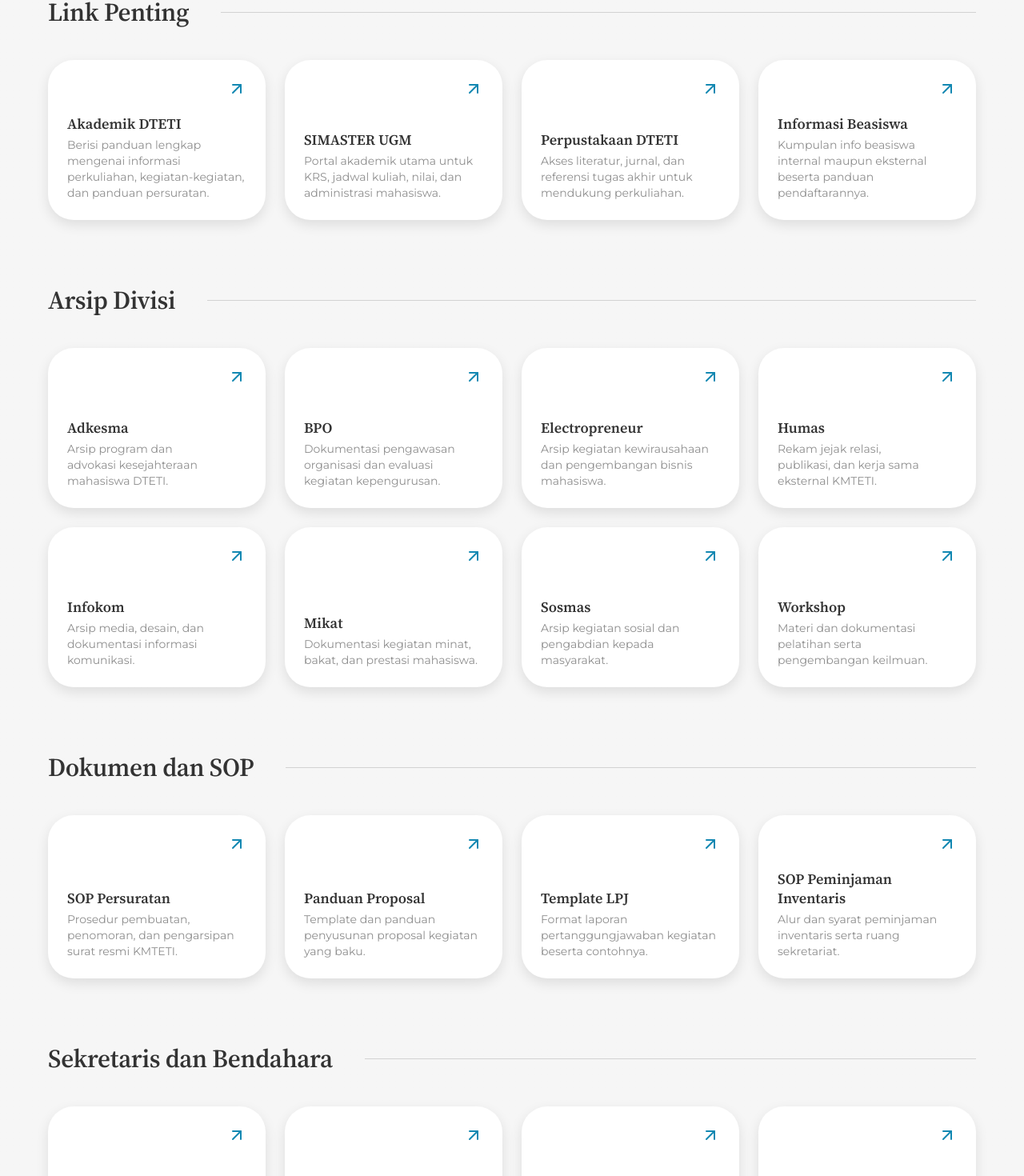
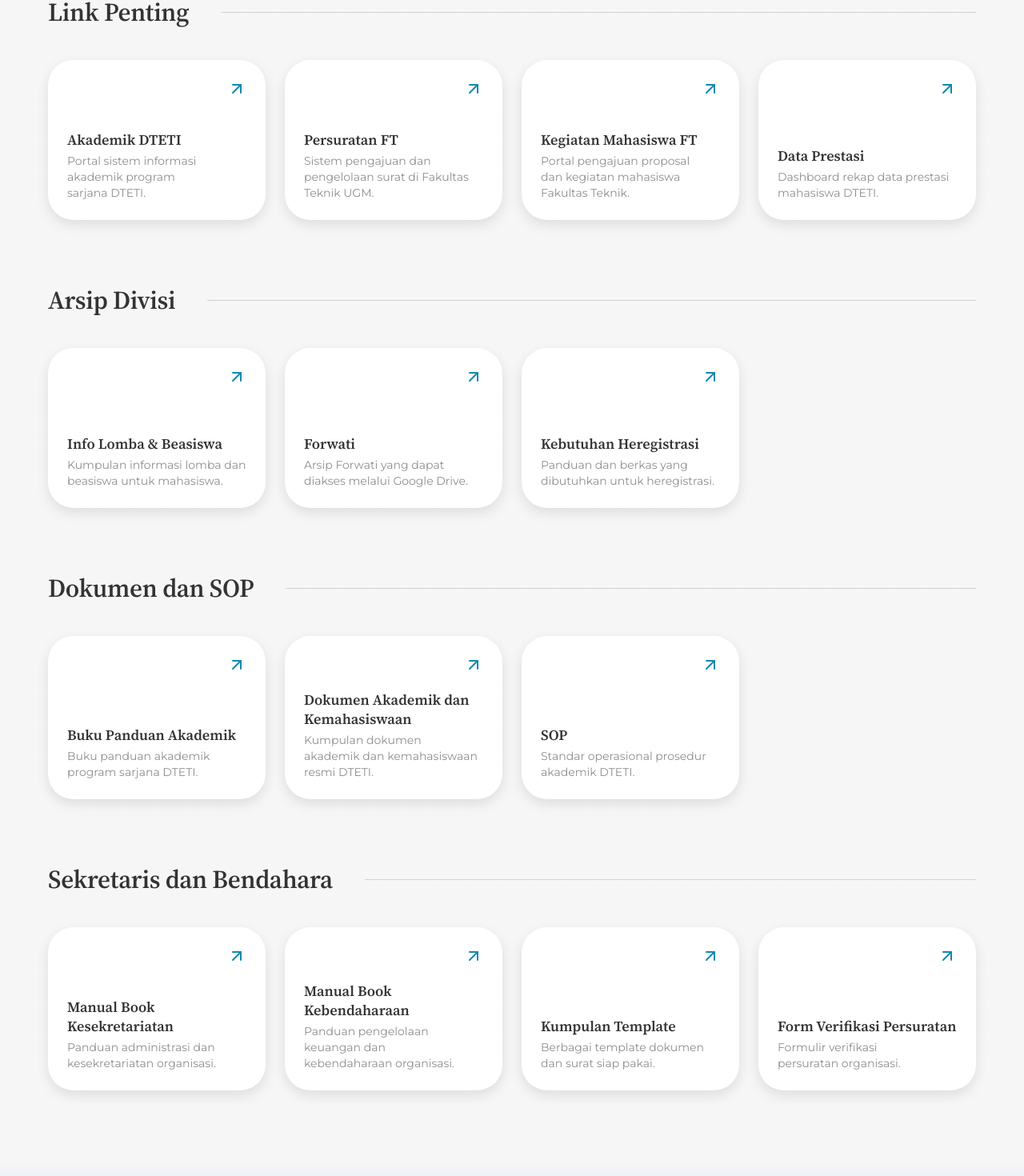
Before and after one commit to kmteti/website-bergelora, a Next.js app: page /layanan in a window 1280 px wide. Shown: the part 589-2059 px from the top of the page at 80% size. Built offline with nearby package versions, Linux system fonts and the light colour scheme.

Commit message:
update layanan

```diff
--- a/src/modules/layanan/Layanan.tsx
+++ b/src/modules/layanan/Layanan.tsx
@@ -17,24 +17,23 @@ const serviceSections: ServiceSection[] = [
     items: [
       {
         title: 'Akademik DTETI',
-        description:
-          'Berisi panduan lengkap mengenai informasi perkuliahan, kegiatan-kegiatan, dan panduan persuratan.',
-        href: '#',
+        description: 'Portal sistem informasi akademik program sarjana DTETI.',
+        href: 'https://sarjana.jteti.ugm.ac.id/',
       },
       {
-        title: 'SIMASTER UGM',
-        description: 'Portal akademik utama untuk KRS, jadwal kuliah, nilai, dan administrasi mahasiswa.',
-        href: '#',
+        title: 'Persuratan FT',
+        description: 'Sistem pengajuan dan pengelolaan surat di Fakultas Teknik UGM.',
+        href: 'https://sms.ft.ugm.ac.id/persuratan/index.php/?nextUrl=%2Fpersuratan%2Findex.php%2Fp%2Fdashboard%2Fdocument',
       },
       {
-        title: 'Perpustakaan DTETI',
-        description: 'Akses literatur, jurnal, dan referensi tugas akhir untuk mendukung perkuliahan.',
-        href: '#',
+        title: 'Kegiatan Mahasiswa FT',
+        description: 'Portal pengajuan proposal dan kegiatan mahasiswa Fakultas Teknik.',
+        href: 'https://sms.ft.ugm.ac.id/kegiatan-mahasiswa/index.php/?nextUrl=%2Fkegiatan-mahasiswa%2Findex.php%2Fp%2Fproposal',
       },
       {
-        title: 'Informasi Beasiswa',
-        description: 'Kumpulan info beasiswa internal maupun eksternal beserta panduan pendaftarannya.',
-        href: '#',
+        title: 'Data Prestasi',
+        description: 'Dashboard rekap data prestasi mahasiswa DTETI.',
+        href: 'https://datastudio.google.com/u/0/reporting/f0e83f84-41ec-4719-b116-cc1e445cd3dc/page/mfGHF',
       },
     ],
   },
@@ -42,43 +41,20 @@ const serviceSections: ServiceSection[] = [
     title: 'Arsip Divisi',
     items: [
       {
-        title: 'Adkesma',
-        description: 'Arsip program dan advokasi kesejahteraan mahasiswa DTETI.',
+        title: 'Info Lomba & Beasiswa',
+        description: 'Kumpulan informasi lomba dan beasiswa untuk mahasiswa.',
+        href: 'https://s.id/ILBAdkesmaKMTETI',
+      },
+      {
+        // TODO: URL belum tersedia di FigJam (disebut "GDrive")
+        title: 'Forwati',
+        description: 'Arsip Forwati yang dapat diakses melalui Google Drive.',
         href: '#',
       },
       {
-        title: 'BPO',
-        description: 'Dokumentasi pengawasan organisasi dan evaluasi kegiatan kepengurusan.',
-        href: '#',
-      },
-      {
-        title: 'Electropreneur',
-        description: 'Arsip kegiatan kewirausahaan dan pengembangan bisnis mahasiswa.',
-        href: '#',
-      },
-      {
-        title: 'Humas',
-        description: 'Rekam jejak relasi, publikasi, dan kerja sama eksternal KMTETI.',
-        href: '#',
-      },
-      {
-        title: 'Infokom',
-        description: 'Arsip media, desain, dan dokumentasi informasi komunikasi.',
-        href: '#',
-      },
-      {
-        title: 'Mikat',
-        description: 'Dokumentasi kegiatan minat, bakat, dan prestasi mahasiswa.',
-        href: '#',
-      },
-      {
-        title: 'Sosmas',
-        description: 'Arsip kegiatan sosial dan pengabdian kepada masyarakat.',
-        href: '#',
-      },
-      {
-        title: 'Workshop',
-        description: 'Materi dan dokumentasi pelatihan serta pengembangan keilmuan.',
+        // TODO: URL belum tersedia di FigJam
+        title: 'Kebutuhan Heregistrasi',
+        description: 'Panduan dan berkas yang dibutuhkan untuk heregistrasi.',
         href: '#',
       },
     ],
@@ -87,24 +63,19 @@ const serviceSections: ServiceSection[] = [
     title: 'Dokumen dan SOP',
     items: [
       {
-        title: 'SOP Persuratan',
-        description: 'Prosedur pembuatan, penomoran, dan pengarsipan surat resmi KMTETI.',
-        href: '#',
+        title: 'Buku Panduan Akademik',
+        description: 'Buku panduan akademik program sarjana DTETI.',
+        href: 'https://sarjana.jteti.ugm.ac.id/akademik/dokumen-akademik/',
       },
       {
-        title: 'Panduan Proposal',
-        description: 'Template dan panduan penyusunan proposal kegiatan yang baku.',
-        href: '#',
+        title: 'Dokumen Akademik dan Kemahasiswaan',
+        description: 'Kumpulan dokumen akademik dan kemahasiswaan resmi DTETI.',
+        href: 'https://sarjana.jteti.ugm.ac.id/kemahasiswaan/dokumen-akademik-dan-kemahasiswaan/',
       },
       {
-        title: 'Template LPJ',
-        description: 'Format laporan pertanggungjawaban kegiatan beserta contohnya.',
-        href: '#',
-      },
-      {
-        title: 'SOP Peminjaman Inventaris',
-        description: 'Alur dan syarat peminjaman inventaris serta ruang sekretariat.',
-        href: '#',
+        title: 'SOP',
+        description: 'Standar operasional prosedur akademik DTETI.',
+        href: 'https://sarjana.jteti.ugm.ac.id/akademik/sop/',
       },
     ],
   },
@@ -112,24 +83,24 @@ const serviceSections: ServiceSection[] = [
     title: 'Sekretaris dan Bendahara',
     items: [
       {
-        title: 'Format Surat Resmi',
-        description: 'Kumpulan template surat resmi untuk berbagai keperluan organisasi.',
-        href: '#',
+        title: 'Manual Book Kesekretariatan',
+        description: 'Panduan administrasi dan kesekretariatan organisasi.',
+        href: 'https://bit.ly/ManualBookKSK2024',
       },
       {
-        title: 'Alur Reimbursement',
-        description: 'Panduan pengajuan dan pencairan dana kegiatan secara transparan.',
-        href: '#',
+        title: 'Manual Book Kebendaharaan',
+        description: 'Panduan pengelolaan keuangan dan kebendaharaan organisasi.',
+        href: 'https://bit.ly/ManualBookKBN2024',
       },
       {
-        title: 'Laporan Keuangan',
-        description: 'Rekap dan format laporan keuangan kepengurusan KMTETI.',
-        href: '#',
+        title: 'Kumpulan Template',
+        description: 'Berbagai template dokumen dan surat siap pakai.',
+        href: 'https://drive.google.com/drive/folders/0B2Rf2cDPuLplcEZKZzgydVdBc00?resourcekey=0-OBdwkd2BD64289B7TAhslg',
       },
       {
-        title: 'Notulensi Rapat',
-        description: 'Arsip notulensi rapat pengurus dan template pencatatannya.',
-        href: '#',
+        title: 'Form Verifikasi Persuratan',
+        description: 'Formulir verifikasi persuratan organisasi.',
+        href: 'https://docs.google.com/forms/d/e/1FAIpQLSfkfg5-YzcvAYnzYjozs25cPReXmBP7gE08aaUJcRqCdLJhZQ/viewform',
       },
     ],
   },
```
